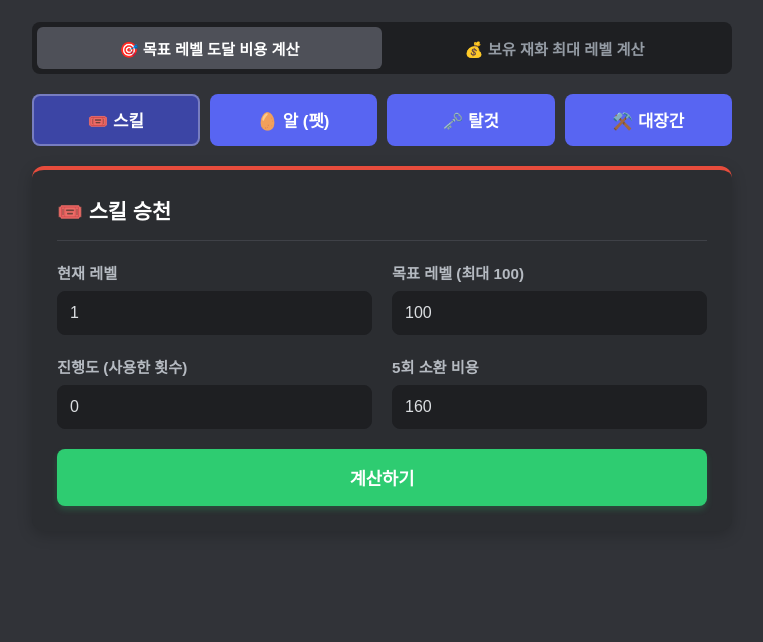
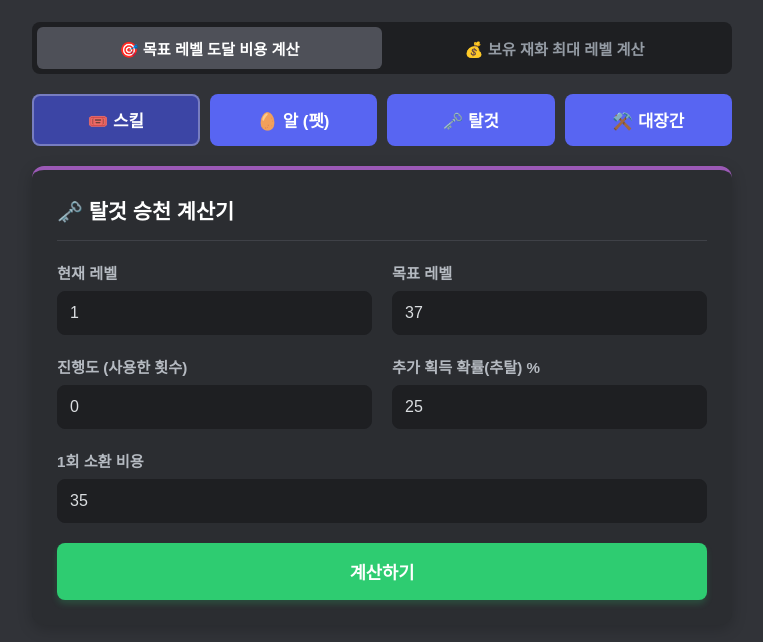
Before and after one commit to kimulgae/forge-master-calculator-2026, a plain HTML site: page index.html in a window 1280 px wide. Shown: the part 120-762 px from the top of the page, without its empty margins (258-1021 px from the left). Drawn offline with Linux system fonts and the light colour scheme; a web font is replaced by a local one.

Commit message:
Update index.html

```diff
--- a/index.html
+++ b/index.html
@@ -33,9 +33,11 @@
 
         .input-grid { display: grid; grid-template-columns: 1fr 1fr; gap: 20px; margin-bottom: 20px; }
         .input-group label { display: block; margin-bottom: 8px; font-size: 0.95rem; font-weight: 600; color: #b5bac1; }
-        .input-group input { width: 100%; padding: 12px; background-color: #1e1f22; border: 1px solid #1e1f22; border-radius: 8px; color: #dbdee1; box-sizing: border-box; font-size: 1rem; transition: 0.2s; }
+        .input-group input { width: 100%; padding: 12px; background-color: #1e1f22; border: 1px solid #1e1f22; border-radius: 8px; color: #dbdee1; box-sizing: border-box; font-size: 1rem; transition: border-color 0.2s; }
         .input-group input:focus { outline: none; border-color: #5865F2; }
-        .input-group.full-width { grid-column: span 2; }
+        .input-group input::placeholder { color: #5c5f66; }
+        .full-width { grid-column: span 2; }
+
 
         .calc-btn { width: 100%; padding: 16px; background-color: #2ecc71; color: white; border: none; border-radius: 8px; font-weight: bold; font-size: 1.1rem; cursor: pointer; transition: 0.2s; box-shadow: 0 4px 6px rgba(46, 204, 113, 0.2); }
         .calc-btn:hover { background-color: #27ae60; transform: translateY(-1px); box-shadow: 0 6px 8px rgba(46, 204, 113, 0.3); }
@@ -74,59 +76,59 @@
         <button class="nav-btn" id="btn-forge" onclick="tab('forge')">⚒️ 대장간</button>
     </div>
 
-    <div id="card-skill" class="card active mode-target">
-        <h2>🎟️ 스킬 승천</h2>
+   <div id="card-skill" class="card">
+        <h2>🎟️ 스킬 승천 계산기</h2>
         <div class="input-grid">
-            <div class="input-group"><label>현재 레벨</label><input type="number" id="s-cur" value="1" min="1"></div>
-            <div class="input-group target-only"><label>목표 레벨 (최대 100)</label><input type="number" id="s-tar" value="100" max="100"></div>
-            <div class="input-group"><label>진행도 (사용한 횟수)</label><input type="number" id="s-prog" value="0" min="0"></div>
+            <div class="input-group"><label>현재 레벨</label><input type="number" id="s-cur" value="1"></div>
+            <div class="input-group mode-target"><label>목표 레벨</label><input type="number" id="s-tar" value="37"></div>
+            <div class="input-group mode-curr" style="display:none;"><label>보유 재화 (k, m, b 입력 가능)</label><input type="text" id="s-curr" value="30k" placeholder="예: 30000, 30k"></div>
+            <div class="input-group"><label>진행도 (사용한 횟수)</label><input type="number" id="s-prog" value="0"></div>
             <div class="input-group"><label>5회 소환 비용</label><input type="number" id="s-cost" value="160"></div>
-            <div class="input-group full-width currency-only"><label>보유 재화 (자동 콤마 변환)</label><input type="text" id="s-curr" class="currency-input" value="0" onkeyup="formatInput(this)"></div>
         </div>
         <button class="calc-btn" onclick="calc('skill')">계산하기</button>
         <div class="result-box" id="res-skill"></div>
         <div class="rarity-container" id="rarity-skill"></div>
     </div>
 
-    <div id="card-pet" class="card mode-target">
-        <h2>🥚 알 승천</h2>
+    <div id="card-pet" class="card">
+        <h2>🥚 알 승천 계산기</h2>
         <div class="input-grid">
-            <div class="input-group"><label>현재 레벨</label><input type="number" id="p-cur" value="1" min="1"></div>
-            <div class="input-group target-only"><label>목표 레벨 (최대 100)</label><input type="number" id="p-tar" value="100" max="100"></div>
-            <div class="input-group"><label>진행도 (사용한 횟수)</label><input type="number" id="p-prog" value="0" min="0"></div>
-            <div class="input-group"><label>추탈 % (보너스 확률)</label><input type="number" id="p-ext" value="0" min="0"></div>
-            <div class="input-group full-width currency-only"><label>보유 재화 (알 1회 비용 100 고정 적용)</label><input type="text" id="p-curr" class="currency-input" value="0" onkeyup="formatInput(this)"></div>
+            <div class="input-group"><label>현재 레벨</label><input type="number" id="p-cur" value="1"></div>
+            <div class="input-group mode-target"><label>목표 레벨</label><input type="number" id="p-tar" value="37"></div>
+            <div class="input-group mode-curr" style="display:none;"><label>보유 재화 (k, m, b 입력 가능)</label><input type="text" id="p-curr" value="30k" placeholder="예: 30000, 30k"></div>
+            <div class="input-group"><label>진행도 (사용한 횟수)</label><input type="number" id="p-prog" value="0"></div>
+            <div class="input-group"><label>추가 획득 확률(추탈) %</label><input type="number" id="p-ext" value="0"></div>
         </div>
         <button class="calc-btn" onclick="calc('pet')">계산하기</button>
         <div class="result-box" id="res-pet"></div>
         <div class="rarity-container" id="rarity-pet"></div>
     </div>
 
-    <div id="card-mount" class="card mode-target">
-        <h2>🗝️ 탈것 승천</h2>
+    <div id="card-mount" class="card active">
+        <h2>🗝️ 탈것 승천 계산기</h2>
         <div class="input-grid">
-            <div class="input-group"><label>현재 레벨</label><input type="number" id="m-cur" value="1" min="1"></div>
-            <div class="input-group target-only"><label>목표 레벨 (최대 100)</label><input type="number" id="m-tar" value="100" max="100"></div>
-            <div class="input-group"><label>진행도 (사용한 횟수)</label><input type="number" id="m-prog" value="0" min="0"></div>
-            <div class="input-group"><label>추탈 % (보너스 확률)</label><input type="number" id="m-ext" value="0" min="0"></div>
-            <div class="input-group"><label>1회 소환 비용</label><input type="number" id="m-cost" value="50"></div>
-            <div class="input-group full-width currency-only"><label>보유 재화</label><input type="text" id="m-curr" class="currency-input" value="0" onkeyup="formatInput(this)"></div>
+            <div class="input-group"><label>현재 레벨</label><input type="number" id="m-cur" value="1"></div>
+            <div class="input-group mode-target"><label>목표 레벨</label><input type="number" id="m-tar" value="37"></div>
+            <div class="input-group mode-curr" style="display:none;"><label>보유 재화 (k, m, b 입력 가능)</label><input type="text" id="m-curr" value="30k" placeholder="예: 30000, 30k"></div>
+            <div class="input-group"><label>진행도 (사용한 횟수)</label><input type="number" id="m-prog" value="0"></div>
+            <div class="input-group"><label>추가 획득 확률(추탈) %</label><input type="number" id="m-ext" value="25"></div>
+            <div class="input-group full-width"><label>1회 소환 비용</label><input type="number" id="m-cost" value="35"></div>
         </div>
         <button class="calc-btn" onclick="calc('mount')">계산하기</button>
         <div class="result-box" id="res-mount"></div>
         <div class="rarity-container" id="rarity-mount"></div>
     </div>
 
-    <div id="card-forge" class="card mode-target">
-        <h2>⚒️ 대장간 승천</h2>
+    <div id="card-forge" class="card">
+        <h2>⚒️ 대장간 승천 계산기</h2>
         <div class="input-grid">
-            <div class="input-group"><label>현재 레벨</label><input type="number" id="f-cur" value="1" min="1"></div>
-            <div class="input-group target-only"><label>목표 레벨 (Max 35)</label><input type="number" id="f-tar" value="35" max="35"></div>
-            <div class="input-group"><label>비감 % (비용 감소)</label><input type="number" id="f-dis" value="0" min="0" max="100"></div>
-            <div class="input-group"><label>시감 % (가속 확률)</label><input type="number" id="f-spd" value="0" min="0"></div>
-            <div class="input-group full-width currency-only"><label>보유 코인 재화</label><input type="text" id="f-curr" class="currency-input" value="0" onkeyup="formatInput(this)"></div>
+            <div class="input-group"><label>현재 레벨</label><input type="number" id="f-cur" value="1"></div>
+            <div class="input-group mode-target"><label>목표 레벨 (Max 36)</label><input type="number" id="f-tar" value="35"></div>
+            <div class="input-group mode-curr" style="display:none;"><label>보유 코인 (k, m, b 입력 가능)</label><input type="text" id="f-curr" value="1.5m" placeholder="예: 1500000, 1.5m"></div>
+            <div class="input-group"><label>시간 감소율(시감) %</label><input type="number" id="f-spd" value="0"></div>
+            <div class="input-group"><label>비용 감소율(비감) %</label><input type="number" id="f-dis" value="0"></div>
         </div>
-        <button class="calc-btn" style="background-color:#2ecc71;" onclick="calc('forge')">계산하기</button>
+        <button class="calc-btn" onclick="calcForge()">계산하기</button>
         <div class="result-box" id="res-forge"></div>
         <div class="rarity-container" id="rarity-forge"></div>
     </div>
```
